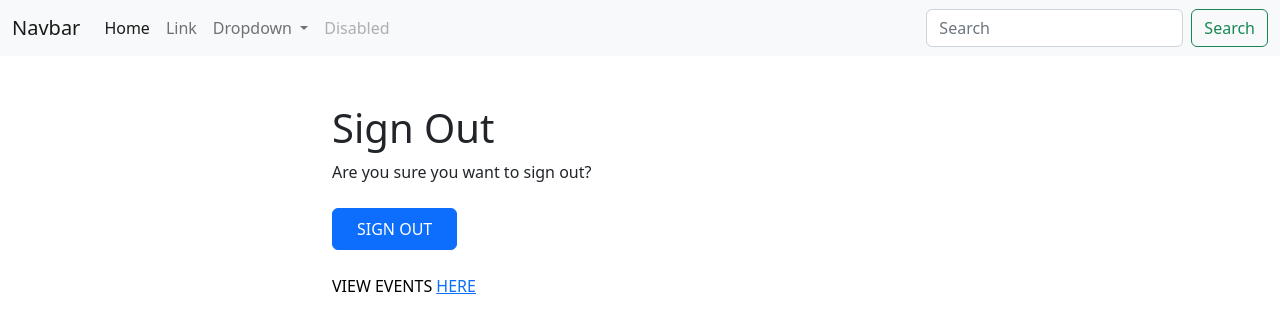
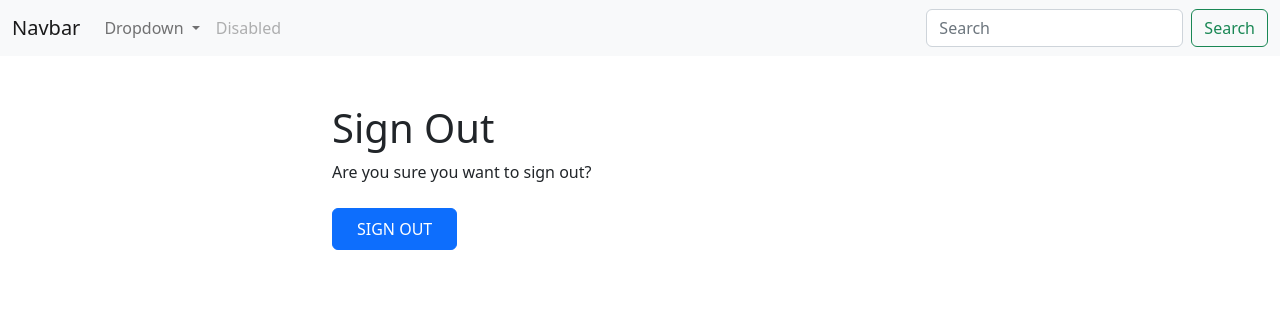
Before and after one commit to xiaoniuniu89/resume-builder, a Django app: page /accounts/logout/ in a window 1280 px wide. Shown: the top 333 px of the page. Run offline with Django 3.2, Linux system fonts and the light colour scheme; a user stored in the database is signed in.

Commit message:
auth login/logout/signup

```diff
--- a/core/urls.py
+++ b/core/urls.py
@@ -18,7 +18,7 @@ from django.urls import path, include
 from django.views.generic import TemplateView
 
 urlpatterns = [
-    path("", TemplateView.as_view(template_name='index.html'), name=""),
+    path("", TemplateView.as_view(template_name='index.html'), name="home"),
     path('admin/', admin.site.urls),
     path('accounts/', include('allauth.urls')),
 ]
--- a/templates/allauth/account/logout.html
+++ b/templates/allauth/account/logout.html
@@ -19,9 +19,7 @@
   <div class="pt-2 pb-3">
     <button class="btn btn-primary primaryAction btn-black pt-2 pb-2 px-4 text-uppercase" type="submit">{% trans 'Sign Out' %}</button>
   </div>
-  <p class="pt-2 text-black">VIEW EVENTS
-    <a class="red" href="{% url 'event_list' %}">HERE</a>
-  </p>
+
 </form>
 
 </div>
--- a/templates/snippets/navbar.html
+++ b/templates/snippets/navbar.html
@@ -1,17 +1,12 @@
 <nav class="navbar navbar-expand-lg bg-light">
     <div class="container-fluid">
-      <a class="navbar-brand" href="#">Navbar</a>
+      <a class="navbar-brand" href="{% url 'home' %}">Navbar</a>
       <button class="navbar-toggler" type="button" data-bs-toggle="collapse" data-bs-target="#navbarSupportedContent" aria-controls="navbarSupportedContent" aria-expanded="false" aria-label="Toggle navigation">
         <span class="navbar-toggler-icon"></span>
       </button>
       <div class="collapse navbar-collapse" id="navbarSupportedContent">
         <ul class="navbar-nav me-auto mb-2 mb-lg-0">
-          <li class="nav-item">
-            <a class="nav-link active" aria-current="page" href="#">Home</a>
-          </li>
-          <li class="nav-item">
-            <a class="nav-link" href="#">Link</a>
-          </li>
+         {% if request.user.is_authenticated %}
          <li class="nav-item dropdown">
           <a class="nav-link dropdown-toggle" href="#" id="navbarDropdown" role="button" data-bs-toggle="dropdown" aria-expanded="false">
             Dropdown
@@ -20,9 +15,20 @@
             <li><a class="dropdown-item" href="#">Action</a></li>
             <li><a class="dropdown-item" href="#">Another action</a></li>
             <li><hr class="dropdown-divider"></li>
-              <li><a class="dropdown-item" href="#">Something else here</a></li>
+            <li><a class="dropdown-item" href="{% url 'account_logout' %}">Logout</a></li>
           </ul>
         </li>
+
+         {% else %}
+          <li class="nav-item">
+            <a class="nav-link" href="{% url 'account_login' %}">Login</a>
+          </li>
+          <li class="nav-item">
+            <a class="nav-link" href="{% url 'account_signup' %}">Register</a>
+          </li>
+         {% endif %}
+
+
           <li class="nav-item">
             <a class="nav-link disabled">Disabled</a>
           </li>
```
Also changed, not shown: core/settings.py (+1 -7 lines), db.sqlite3. Lines whose indentation alone changed are shown as unchanged.
